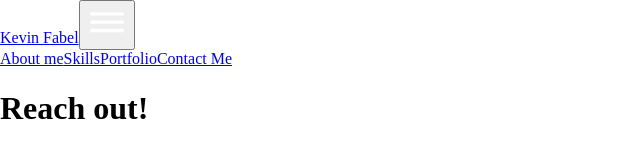
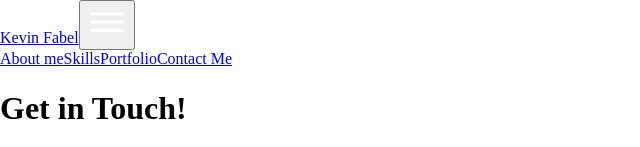
Before and after one commit to fuaberu/my-portfolio, a Gatsby site: page /contact-me in a window 1280 px wide. Shown: the top 147 px of the page, without its empty margins (0-640 px from the left). Built offline with nearby package versions, Linux system fonts and the light colour scheme; Gatsby itself is replaced by a stand-in of ours.

Commit message:
change call to action

```diff
--- a/src/pages/contact-me.js
+++ b/src/pages/contact-me.js
@@ -8,7 +8,7 @@ function contactMe() {
 			<Seo title="Contact-me" />
 			<Layout>
 				<section className="lets-talk">
-					<h1>Reach out!</h1>
+					<h1>Get in Touch!</h1>
 					<form
 						className="form"
 						action="https://formspree.io/f/mwkawdny"
```
